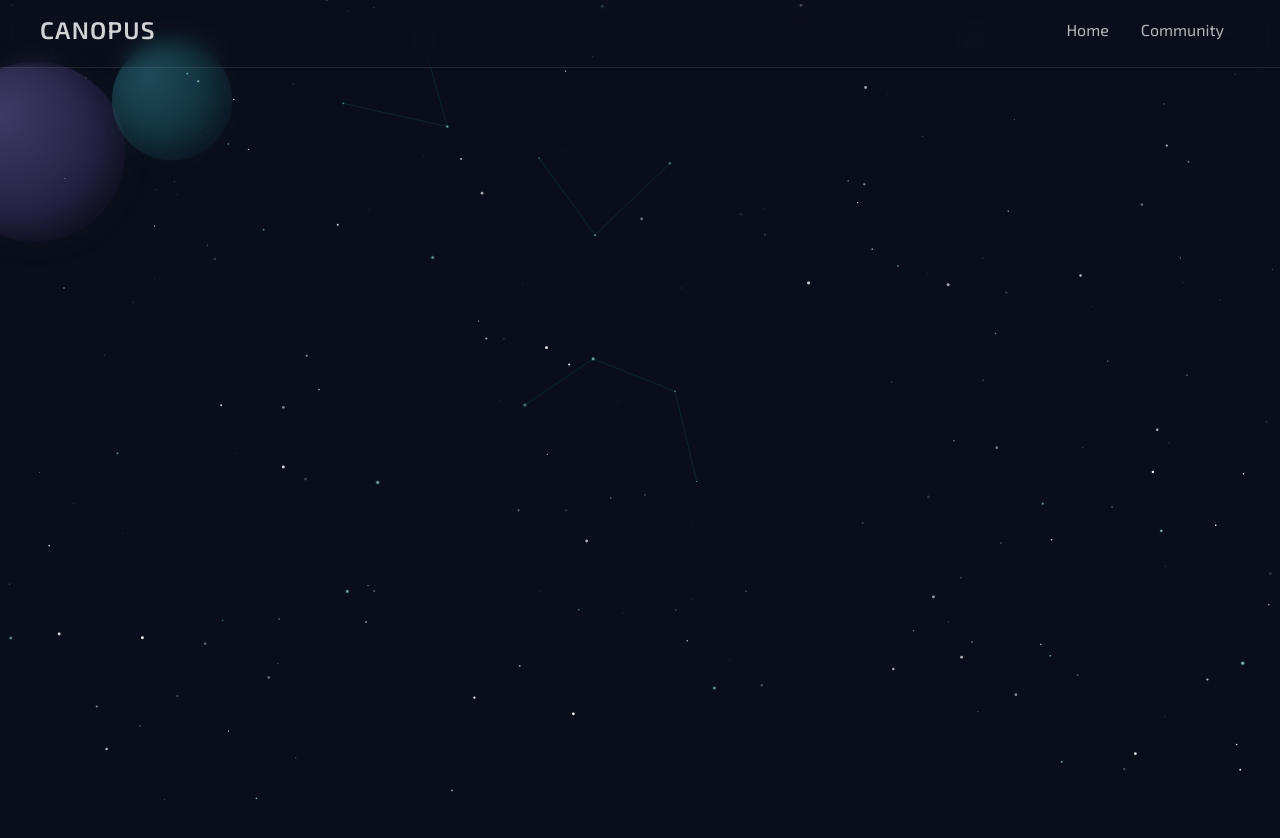
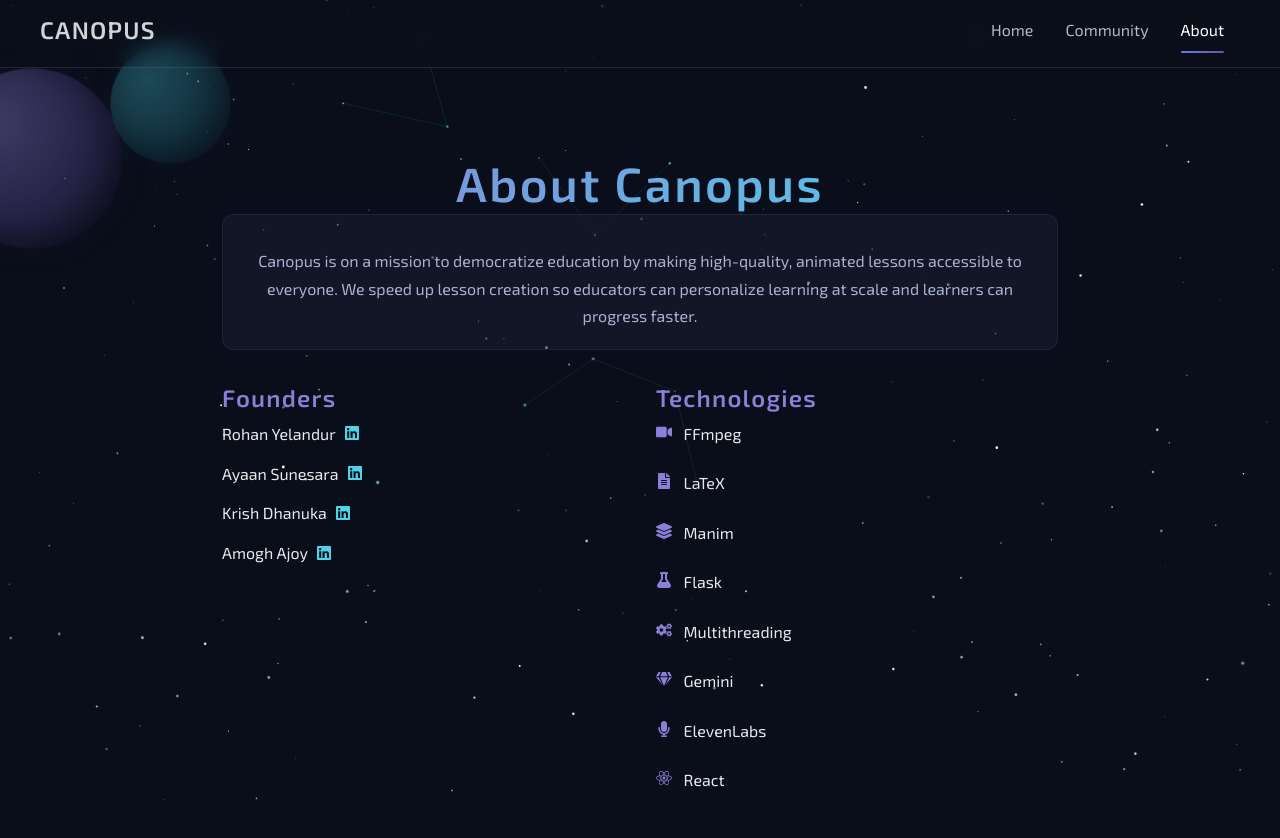
Before and after one commit to Rohan-Yelandur/hack-tx-25, a React (Create React App) app in the folder frontend/: page /about in a window 1280 px wide. Shown: the top 838 px of the page. Before the commit the page ends 800 px from the top, so only its background shows below. Built offline with nearby package versions, Linux system fonts and the light colour scheme.

Commit message:
About Page

```diff
--- a/frontend/package.json
+++ b/frontend/package.json
@@ -10,6 +10,7 @@
     "framer-motion": "^12.23.24",
     "react": "^19.2.0",
     "react-dom": "^19.2.0",
+    "react-icons": "^5.5.0",
     "react-router-dom": "^7.9.4",
     "react-scripts": "5.0.1",
     "web-vitals": "^2.1.4"
--- a/frontend/src/App.js
+++ b/frontend/src/App.js
@@ -3,6 +3,7 @@
 import Header from './components/Header';
 import VideoGenerator from './pages/VideoGenerator';
 import Community from './pages/Community';
+import About from './pages/About';
 import Starfield from './components/Starfield';
 import CelestialDecorations from './components/CelestialDecorations';
 import ConstellationBackground from './components/ConstellationBackground';
@@ -21,6 +22,7 @@
             <Routes>
               <Route path="/" element={<VideoGenerator />} />
               <Route path="/community" element={<Community />} />
+              <Route path="/about" element={<About />} />
             </Routes>
           </main>
         </div>
--- /dev/null
+++ b/frontend/src/components/ConstellationLoading.css
@@ -0,0 +1,24 @@
+.constellation-loading {
+  display: flex;
+  flex-direction: column;
+  align-items: center;
+  justify-content: center;
+  padding: 1.5rem 0;
+  min-height: 120px;
+  transition: opacity 0.6s;
+}
+.constellation-loading.fading {
+  opacity: 0;
+  transition: opacity 0.6s;
+}
+.constellation-loading svg {
+  margin-bottom: 0.5rem;
+  background: transparent;
+}
+.constellation-loading-text {
+  color: #e8e9ed;
+  font-size: 1.1rem;
+  font-weight: 500;
+  text-align: center;
+  letter-spacing: 0.03em;
+}
--- /dev/null
+++ b/frontend/src/components/ConstellationLoading.js
@@ -0,0 +1,100 @@
+import React, { useEffect, useState, useRef } from 'react';
+import './ConstellationLoading.css';
+
+// Example constellation patterns (arrays of star positions)
+const CONSTELLATIONS = [
+  // Orion
+  [
+    { x: 20, y: 40 }, { x: 40, y: 60 }, { x: 60, y: 40 }, { x: 80, y: 60 },
+    { x: 50, y: 80 }, { x: 30, y: 80 }, { x: 70, y: 80 }
+  ],
+  // Cassiopeia
+  [
+    { x: 10, y: 20 }, { x: 30, y: 30 }, { x: 50, y: 10 }, { x: 70, y: 30 }, { x: 90, y: 20 }
+  ],
+  // Big Dipper
+  [
+    { x: 15, y: 70 }, { x: 30, y: 60 }, { x: 45, y: 50 }, { x: 60, y: 40 },
+    { x: 75, y: 30 }, { x: 90, y: 20 }, { x: 80, y: 60 }
+  ],
+  // Lyra
+  [
+    { x: 30, y: 30 }, { x: 50, y: 20 }, { x: 70, y: 30 }, { x: 60, y: 50 }, { x: 40, y: 50 }
+  ],
+  // Cygnus
+  [
+    { x: 50, y: 10 }, { x: 50, y: 30 }, { x: 50, y: 50 }, { x: 30, y: 70 }, { x: 70, y: 70 }
+  ],
+  // Scorpius
+  [
+    { x: 20, y: 80 }, { x: 35, y: 65 }, { x: 50, y: 50 }, { x: 65, y: 35 }, { x: 80, y: 20 }, { x: 60, y: 60 }, { x: 40, y: 80 }
+  ]
+];
+
+const STAR_DELAY = 200; // ms between lighting up stars
+const FADE_DELAY = 600; // ms to fade out constellation
+
+export default function ConstellationLoading() {
+  const [constellationIdx, setConstellationIdx] = useState(0);
+  const [litStars, setLitStars] = useState(0);
+  const [fading, setFading] = useState(false);
+  const timeoutRef = useRef();
+
+  useEffect(() => {
+    if (fading) {
+      timeoutRef.current = setTimeout(() => {
+        setFading(false);
+        setLitStars(0);
+        setConstellationIdx(idx => (idx + 1) % CONSTELLATIONS.length);
+      }, FADE_DELAY);
+      return () => clearTimeout(timeoutRef.current);
+    }
+    if (litStars < CONSTELLATIONS[constellationIdx].length) {
+      timeoutRef.current = setTimeout(() => {
+        setLitStars(litStars + 1);
+      }, STAR_DELAY);
+    } else {
+      timeoutRef.current = setTimeout(() => {
+        setFading(true);
+      }, FADE_DELAY);
+    }
+    return () => clearTimeout(timeoutRef.current);
+  }, [litStars, fading, constellationIdx]);
+
+  const stars = CONSTELLATIONS[constellationIdx];
+
+  return (
+    <div className={`constellation-loading${fading ? ' fading' : ''}`}>
+      <svg viewBox="0 0 100 100" width="80" height="80">
+        {stars.map((star, i) => (
+          <circle
+            key={i}
+            cx={star.x}
+            cy={star.y}
+            r={litStars > i ? 4 : 2}
+            fill={litStars > i ? '#8b7fd8' : '#222b44'}
+            opacity={litStars > i ? 1 : 0.5}
+            style={{ transition: 'all 0.3s' }}
+          />
+        ))}
+        {/* Draw lines between lit stars */}
+        {stars.map((star, i) => (
+          i > 0 && litStars > i ? (
+            <line
+              key={`line-${i}`}
+              x1={stars[i - 1].x}
+              y1={stars[i - 1].y}
+              x2={star.x}
+              y2={star.y}
+              stroke="#8b7fd8"
+              strokeWidth="1.5"
+              opacity={0.7}
+              style={{ transition: 'all 0.3s' }}
+            />
+          ) : null
+        ))}
+      </svg>
+      <div className="constellation-loading-text">Generating your animation...</div>
+    </div>
+  );
+}
--- a/frontend/src/components/Header.js
+++ b/frontend/src/components/Header.js
@@ -23,6 +23,12 @@
           >
             Community
           </Link>
+          <Link
+            to="/about"
+            className={`nav-link ${location.pathname === '/about' ? 'active' : ''}`}
+          >
+            About
+          </Link>
         </nav>
       </div>
     </header>
--- /dev/null
+++ b/frontend/src/pages/About.css
@@ -0,0 +1,80 @@
+.about-page {
+  max-width: 900px;
+  margin: 120px auto 4rem;
+  padding: 2rem;
+  color: #e8e9ed;
+}
+
+.about-hero {
+  text-align: center;
+  margin-bottom: 2rem;
+}
+
+.about-title {
+  font-size: 3rem;
+  background: linear-gradient(135deg, #8b7fd8 0%, #4dd4e8 100%);
+  -webkit-background-clip: text;
+  -webkit-text-fill-color: transparent;
+  background-clip: text;
+}
+
+.about-hero .mission p {
+  color: #a8b2d1;
+  max-width: 800px;
+  margin: 0.75rem auto 0;
+}
+
+.about-content {
+  display: grid;
+  grid-template-columns: 1fr 1fr;
+  gap: 2rem;
+}
+
+.about-content h2 {
+  color: #8b7fd8;
+}
+
+.founders ul, .tech ul {
+  list-style: none;
+  padding: 0;
+}
+
+.founders li, .tech li {
+  padding: 0.4rem 0;
+}
+
+.founders a {
+  color: #e8e9ed;
+  text-decoration: none;
+  display: inline-flex;
+  gap: 0.5rem;
+  align-items: center;
+}
+
+.founders a .icon {
+  color: #4dd4e8;
+}
+
+.tech-list {
+  display: flex;
+  flex-direction: column;
+  gap: 0.6rem;
+}
+
+.tech-icon {
+  color: #8b7fd8;
+  margin-right: 0.5rem;
+}
+
+.mission {
+  grid-column: 1 / -1;
+  background: rgba(26,31,53,0.5);
+  padding: 1.25rem;
+  border-radius: 12px;
+  border: 1px solid rgba(139,127,216,0.12);
+}
+
+@media (max-width: 768px) {
+  .about-page { margin: 80px 1rem 2rem; }
+  .about-content { grid-template-columns: 1fr; }
+}
--- /dev/null
+++ b/frontend/src/pages/About.js
@@ -0,0 +1,63 @@
+import React from 'react';
+import { FaLinkedin, FaVideo, FaFileAlt, FaLayerGroup, FaFlask, FaReact, FaCogs, FaGem, FaMicrophone } from 'react-icons/fa';
+import './About.css';
+
+export default function About() {
+  return (
+    <div className="about-page">
+      <div className="about-hero">
+        <h1 className="about-title">About Canopus</h1>
+        <div className="mission">
+          <p>
+            Canopus is on a mission to democratize education by making high-quality,
+            animated lessons accessible to everyone. We speed up lesson creation so
+            educators can personalize learning at scale and learners can progress faster.
+          </p>
+        </div>
+      </div>
+
+      <div className="about-content">
+        <section className="founders">
+          <h2>Founders</h2>
+          <ul>
+            <li>
+              <a href="https://www.linkedin.com/in/rohan-yelandur/" target="_blank" rel="noreferrer">
+                Rohan Yelandur <FaLinkedin className="icon" />
+              </a>
+            </li>
+            <li>
+              <a href="https://www.linkedin.com/in/ayaansunesara/" target="_blank" rel="noreferrer">
+                Ayaan Sunesara <FaLinkedin className="icon" />
+              </a>
+            </li>
+            <li>
+              <a href="https://www.linkedin.com/in/krishdhanuka4/" target="_blank" rel="noreferrer">
+                Krish Dhanuka <FaLinkedin className="icon" />
+              </a>
+            </li>
+            <li>
+              <a href="https://www.linkedin.com/in/amogh-ajoy/" target="_blank" rel="noreferrer">
+                Amogh Ajoy <FaLinkedin className="icon" />
+              </a>
+            </li>
+          </ul>
+        </section>
+
+        <section className="tech">
+          <h2>Technologies</h2>
+          <ul className="tech-list">
+            <li><FaVideo className="tech-icon"/> FFmpeg</li>
+            <li><FaFileAlt className="tech-icon"/> LaTeX</li>
+            <li><FaLayerGroup className="tech-icon"/> Manim</li>
+            <li><FaFlask className="tech-icon"/> Flask</li>
+            <li><FaCogs className="tech-icon"/> Multithreading</li>
+            <li><FaGem className="tech-icon"/> Gemini</li>
+            <li><FaMicrophone className="tech-icon"/> ElevenLabs</li>
+            <li><FaReact className="tech-icon"/> React</li>
+          </ul>
+        </section>
+
+      </div>
+    </div>
+  );
+}
--- a/frontend/src/pages/VideoGenerator.css
+++ b/frontend/src/pages/VideoGenerator.css
@@ -51,6 +51,46 @@
   animation: fadeInUp 1s ease-out 0.2s both;
 }
 
+/* Hero badges */
+.hero-badges {
+  display: flex;
+  gap: 1rem;
+  margin-top: 1.75rem;
+  align-items: stretch;
+}
+
+.badge {
+  display: flex;
+  align-items: center;
+  gap: 0.75rem;
+  background: rgba(10,14,26,0.5);
+  border: 1px solid rgba(139,127,216,0.12);
+  padding: 0.6rem 0.9rem;
+  border-radius: 12px;
+  min-width: 180px;
+}
+
+.badge-icon {
+  font-size: 1.5rem;
+  width: 36px;
+  height: 36px;
+  display: flex;
+  align-items: center;
+  justify-content: center;
+  background: linear-gradient(135deg, rgba(139,127,216,0.15), rgba(77,212,232,0.12));
+  border-radius: 8px;
+}
+
+.badge-title {
+  font-weight: 700;
+  color: #e8e9ed;
+}
+
+.badge-sub {
+  font-size: 0.85rem;
+  color: #a8b2d1;
+}
+
 @keyframes fadeInUp {
   from {
     opacity: 0;
@@ -59,6 +99,40 @@
   to {
     opacity: 1;
     transform: translateY(0);
+  }
+}
+
+/* Down arrow */
+.hero-down {
+  margin-top: 2.25rem;
+  background: transparent;
+  border: none;
+  color: #e8e9ed;
+  cursor: pointer;
+  animation: bounce 2s infinite;
+}
+
+.hero-down svg {
+  opacity: 0.9;
+}
+
+@keyframes bounce {
+  0%, 20%, 50%, 80%, 100% { transform: translateY(0); }
+  40% { transform: translateY(6px); }
+  60% { transform: translateY(3px); }
+}
+
+@media (max-width: 768px) {
+  .hero-badges {
+    flex-direction: column;
+    gap: 0.65rem;
+    align-items: center;
+  }
+
+  .badge {
+    min-width: unset;
+    width: 100%;
+    justify-content: center;
   }
 }
 
@@ -223,15 +297,6 @@
   box-shadow: none;
 }
 
-.btn-spinner {
-  width: 20px;
-  height: 20px;
-  border: 2px solid rgba(10, 14, 26, 0.3);
-  border-top-color: #0a0e1a;
-  border-radius: 50%;
-  animation: spin 0.8s linear infinite;
-}
-
 /* PDF Preview */
 .pdf-preview {
   margin-top: 1rem;
@@ -336,21 +401,6 @@
 .loading-message {
   border-left: 4px solid #4dd4e8;
   justify-content: center;
-}
-
-.loading-spinner {
-  width: 24px;
-  height: 24px;
-  border: 3px solid rgba(77, 212, 232, 0.3);
-  border-top-color: #4dd4e8;
-  border-radius: 50%;
-  animation: spin 0.8s linear infinite;
-}
-
-@keyframes spin {
-  to {
-    transform: rotate(360deg);
-  }
 }
 
 /* Video Section */
--- a/frontend/src/pages/VideoGenerator.js
+++ b/frontend/src/pages/VideoGenerator.js
@@ -3,6 +3,7 @@
 import { API_BASE_URL } from '../config/constants';
 import { useLessonContext } from '../context/LessonContext';
 import './VideoGenerator.css';
+import ConstellationLoading from '../components/ConstellationLoading';
 
 function VideoGenerator() {
   const { currentLesson, updateLesson, clearLesson, setLoading: setContextLoading } = useLessonContext();
@@ -14,6 +15,7 @@
   const [sharingLoading, setSharingLoading] = useState(false);
 
   const videoRef = useRef(null);
+  const inputSectionRef = useRef(null);
   const fileInputRef = useRef(null);
   const textareaRef = useRef(null);
 
@@ -35,6 +37,37 @@
       textarea.style.height = `${Math.min(textarea.scrollHeight, 200)}px`;
     }
   }, [prompt]);
+
+  // Smooth scroll helper (duration in ms)
+  const smoothScrollTo = (targetY, duration = 600) => {
+    const startY = window.scrollY || window.pageYOffset;
+    const diff = targetY - startY;
+    let start;
+
+    const easeInOutCubic = (t) => t < 0.5 ? 4 * t * t * t : 1 - Math.pow(-2 * t + 2, 3) / 2;
+
+    const step = (timestamp) => {
+      if (!start) start = timestamp;
+      const elapsed = timestamp - start;
+      const progress = Math.min(elapsed / duration, 1);
+      const eased = easeInOutCubic(progress);
+      window.scrollTo(0, startY + diff * eased);
+      if (elapsed < duration) {
+        window.requestAnimationFrame(step);
+      }
+    };
+
+    window.requestAnimationFrame(step);
+  };
+
+  // Scroll to input section when arrow clicked (smooth animation)
+  const scrollToInput = () => {
+    if (inputSectionRef.current) {
+      const rect = inputSectionRef.current.getBoundingClientRect();
+      const targetY = rect.top + window.pageYOffset - 20; // small offset
+      smoothScrollTo(targetY, 650);
+    }
+  };
 
   const handleFileSelect = (e) => {
     const file = e.target.files[0];
@@ -157,10 +190,17 @@
       <div className="hero-section">
         <h1 className="hero-title">Canopus</h1>
         <p className="hero-subtitle">We Help You Connect the Dots</p>
+
+        <button className="hero-down" onClick={scrollToInput} aria-label="Scroll to generator">
+          <svg width="28" height="28" viewBox="0 0 24 24" fill="none" stroke="currentColor" strokeWidth="2" strokeLinecap="round" strokeLinejoin="round">
+            <line x1="12" y1="5" x2="12" y2="19"></line>
+            <polyline points="19 12 12 19 5 12"></polyline>
+          </svg>
+        </button>
       </div>
 
       {/* Input Section */}
-      <div className="input-section">
+  <div className="input-section" ref={inputSectionRef}>
         <h2 className="input-title">
           Generate <span className="highlight-cyan">Lessons</span> with AI
         </h2>
@@ -268,8 +308,7 @@
       {/* Loading Message */}
       {loading && (
         <div className="message-card loading-message">
-          <div className="loading-spinner"></div>
-          <p>Generating your animation... This may take a minute.</p>
+          <ConstellationLoading />
         </div>
       )}
 
```
Also changed, not shown: 1 other file (tests, documents, lock files or other folders).
